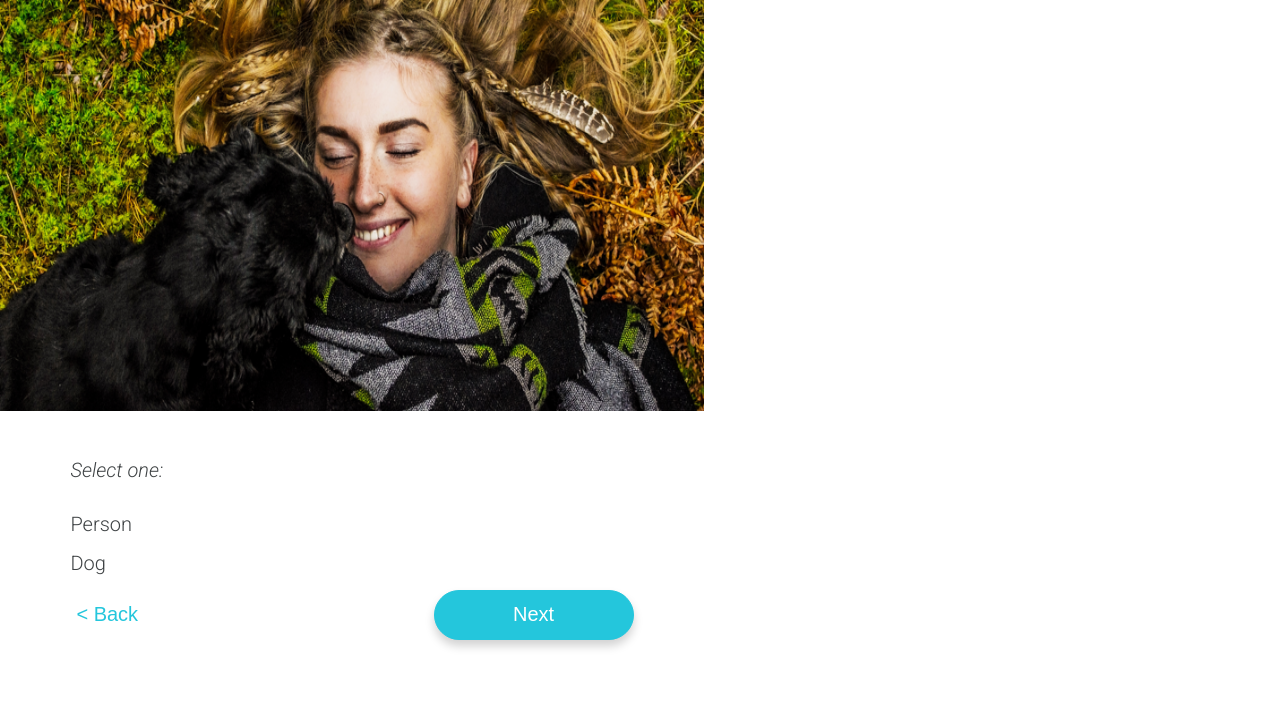
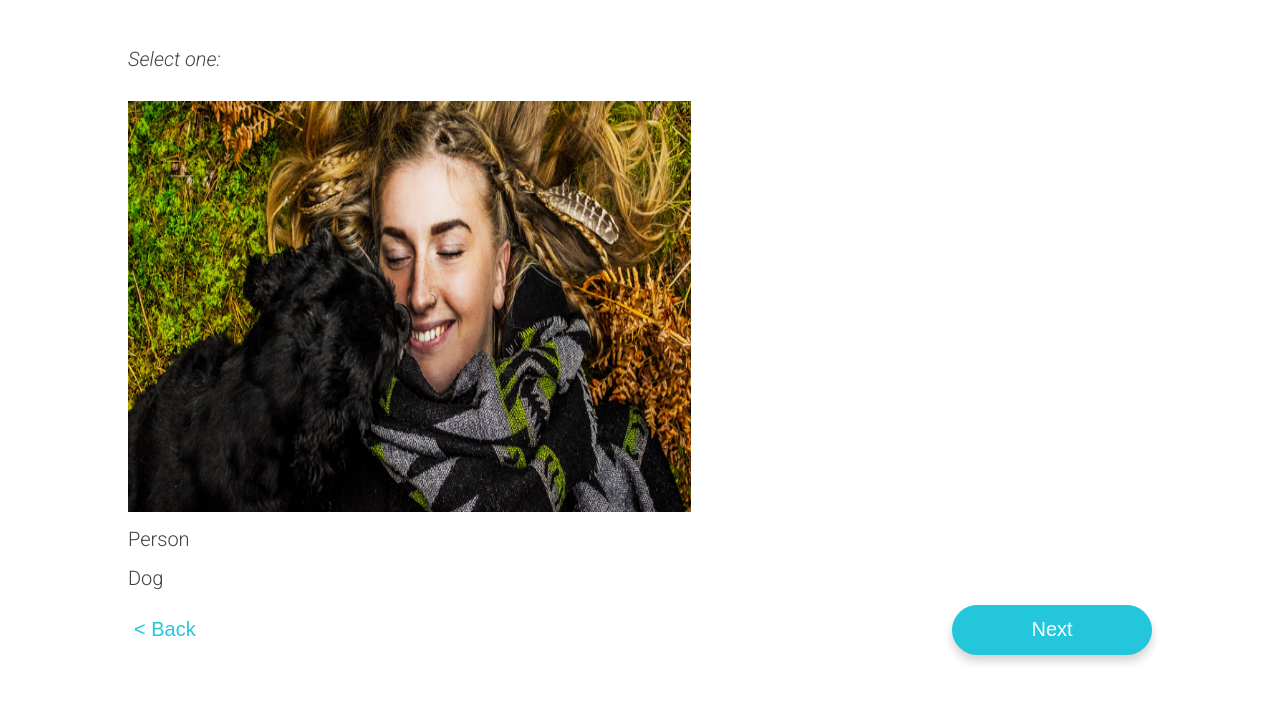
Before and after one commit to chrisfoster22/BFB-2, a React (Create React App) app: page / in a window 1280 px wide. Shown: the top 702 px of the page. Built offline with nearby package versions, Linux system fonts and the light colour scheme; what shopify-buy would draw is missing.

Commit message:
Refactor options.

```diff
--- a/src/components/App.js
+++ b/src/components/App.js
@@ -110,6 +110,8 @@ class App extends Component {
         let currentStep = this.state.steps[this.state.currentStep];
         return (
             <div className="App">
+                <div style={styles.container}>
+                    <h2 style={styles.message}>{currentStep.message}</h2>
                     <div style={styles.selectorContainer}>
                         <header className="App-header" style={{backgroundSize: "100% 100%", backgroundImage: `url(${currentStep.backgroundImg})`, height: 371}}>
                         </header>
@@ -122,7 +124,10 @@ class App extends Component {
                             prevStep={this.prevStep.bind(this)}
                             selection={this.state.selection[currentStep.type]} />
                     </div>
-                <div>
+                    <div style={styles.buttonContainer}>
+                        {currentStep.type && <button style={{...styles.link, ...styles.buttonSecondary}} onClick={this.prevStep}>{'<  Back'}</button> }
+                        <button style={{...styles.button, ...styles.buttonPrimary}} onClick={this.nextStep.bind(this)}>Next</button>
+                    </div>
                 </div>
             </div>
         );
@@ -141,6 +146,7 @@ class App extends Component {
     }
 
     chooseProduct(step, option, isArray) {
+        console.log(option);
         let newSelection = {...this.state.selection};
         if (isArray) {
             if (["none", "unscented"].indexOf(option) > -1) {
@@ -197,6 +203,40 @@ class App extends Component {
 }
 
 const styles = {
+    buttonContainer: {
+      display: "flex",
+      justifyContent: "space-between"
+    },
+    button: {
+      width: "200px",
+      height: "50px",
+      border: "1px solid #24C6DC",
+      borderRadius: "100px",
+      boxShadow: "0 6px 10px 0 rgba(0,0,0,0.18)",
+      cursor: "pointer"
+    },
+    buttonPrimary: {
+      color: "#FFFFFF",
+      background: "#24C6DC",
+    },
+    buttonSecondary: {
+      color: "#24C6DC",
+      background: "#FFFFFF",
+    },
+    link: {
+      border: "none",
+      cursor: "pointer"
+  },
+  container: {
+    padding: "30px 10%"
+  },
+  message: {
+    marginBottom: "30px",
+    color: "#3F4345",
+    fontSize: "20px",
+    fontWeight: "300",
+    fontStyle: "italic"
+    },
     selectorContainer: {
         width: "55%"
     }
--- /dev/null
+++ b/src/components/Option.js
@@ -0,0 +1,31 @@
+import React, { Component } from 'react';
+
+export default class Option extends Component {
+
+    render() {
+        let text = this.props.option.name || this.props.option
+        return(
+            <div style={styles.option} onClick={this.onChoose.bind(this)}>{text}</div>
+        )
+    }
+
+    onChoose() {
+        if (!this.props.step.limit) {
+            this.props.chooseProduct(this.props.step.type, this.props.option, false);
+        } else if (this.props.step.selection.indexOf(this.props.option) > -1) {
+            this.props.unChooseProduct(this.props.step.type, this.props.option);
+        } else if (["none", "unscented"].indexOf(this.props.option) > -1 || this.props.step.selection.length < this.props.step.limit) {
+            this.props.chooseProduct(this.props.step.type, this.props.option, true);
+        }
+    }
+}
+
+const styles = {
+  option: {
+    margin: "15px 0",
+    color: "#3F4345",
+    textTransform: "capitalize",
+    fontWeight: "300",
+    cursor: "pointer"
+  }
+}
--- a/src/components/Selector.js
+++ b/src/components/Selector.js
@@ -1,104 +1,40 @@
 import React, { Component } from 'react';
+import Option from './Option';
 
 export default class Selector extends Component {
 
 
     render() {
-        if (this.props.step.type === "product") {
-            return this.renderProducts();
-        }
-
         let options = this.props.options.map((option, i) => {
-            return <div style={styles.options} onClick={onChoose.bind(this)} key={i}>{option}</div>
-            function onChoose() {
-                if (!this.props.step.limit) {
-                    this.props.chooseProduct(this.props.step.type, option, false);
-                } else if (this.props.step.selection.indexOf(option) > -1) {
-                    this.props.unChooseProduct(this.props.step.type, option);
-                } else if (["none", "unscented"].indexOf(option) > -1 || this.props.step.selection.length < this.props.step.limit) {
-                    this.props.chooseProduct(this.props.step.type, option, true);
-                }
-            }
-        })
+            return(
+                <Option
+                    chooseProduct={this.props.chooseProduct.bind(this)}
+                    key={i}
+                    option={option}
+                    step={this.props.step} />
+            )
+        });
         return(
-            <div style={styles.container}>
-                <h2 style={styles.message}>{this.props.step.message}</h2>
-                <div>{options}</div>
-                <div style={styles.buttonContainer}>
-                    {this.props.step.type && <button style={{...styles.link, ...styles.buttonSecondary}} onClick={this.props.prevStep}>{'<  Back'}</button> }
-                    <button style={{...styles.button, ...styles.buttonPrimary}} onClick={this.props.nextStep}>Next</button>
-                </div>
-            </div>
+            <div>{options}</div>
         )
     }
 
-    renderProducts() {
-        let options = this.props.options.map((option, i) => {
-            return(<div
-                style={styles.options}
-                onClick={onChoose.bind(this)}
-                key={i}>
-                {option.name}
-                {option.options === false && <span style={{paddingLeft:"5px", fontStyle:"italic"}}>(Cannot be further customized)</span>}
-                </div>
-            )
-            function onChoose() {
-                this.props.chooseProduct(this.props.step.type, option, false);
-            }
-        })
-        return(
-            <div style={styles.container}>
-                <h2 style={styles.message}>{this.props.step.message}</h2>
-                <div>{options}</div>
-                <div style={styles.buttonContainer}>
-                    {this.props.step.type && <button style={{...styles.link, ...styles.buttonSecondary}} onClick={this.props.prevStep}>{'<  Back'}</button> }
-                    <button style={{...styles.button, ...styles.buttonPrimary}} onClick={this.props.nextStep}>Next</button>
-                </div>
-            </div>
-        )
-    }
+    // renderProducts() {
+    //     let options = this.props.options.map((option, i) => {
+    //         return(<div
+    //             style={styles.options}
+    //             onClick={onChoose.bind(this)}
+    //             key={i}>
+    //             {option.name}
+    //             {option.options === false && <span style={{paddingLeft:"5px", fontStyle:"italic"}}>(Cannot be further customized)</span>}
+    //             </div>
+    //         )
+    //         function onChoose() {
+    //             this.props.chooseProduct(this.props.step.type, option, false);
+    //         }
+    //     })
+    //     return(
+    //         <div>{options}</div>
+    //     )
+    // }
 }
-
-const styles = {
-  container: {
-    padding: "30px 10%"
-  },
-  message: {
-    marginBottom: "30px",
-    color: "#3F4345",
-    fontSize: "20px",
-    fontWeight: "300",
-    fontStyle: "italic"
-  },
-  options: {
-    margin: "15px 0",
-    color: "#3F4345",
-    textTransform: "capitalize",
-    fontWeight: "300",
-    cursor: "pointer"
-  },
-  buttonContainer: {
-    display: "flex",
-    justifyContent: "space-between"
-  },
-  button: {
-    width: "200px",
-    height: "50px",
-    border: "1px solid #24C6DC",
-    borderRadius: "100px",
-    boxShadow: "0 6px 10px 0 rgba(0,0,0,0.18)",
-    cursor: "pointer"
-  },
-  buttonPrimary: {
-    color: "#FFFFFF",
-    background: "#24C6DC",
-  },
-  buttonSecondary: {
-    color: "#24C6DC",
-    background: "#FFFFFF",
-  },
-  link: {
-    border: "none",
-    cursor: "pointer"
-  }
-}
```
Lines whose indentation alone changed are shown as unchanged.
